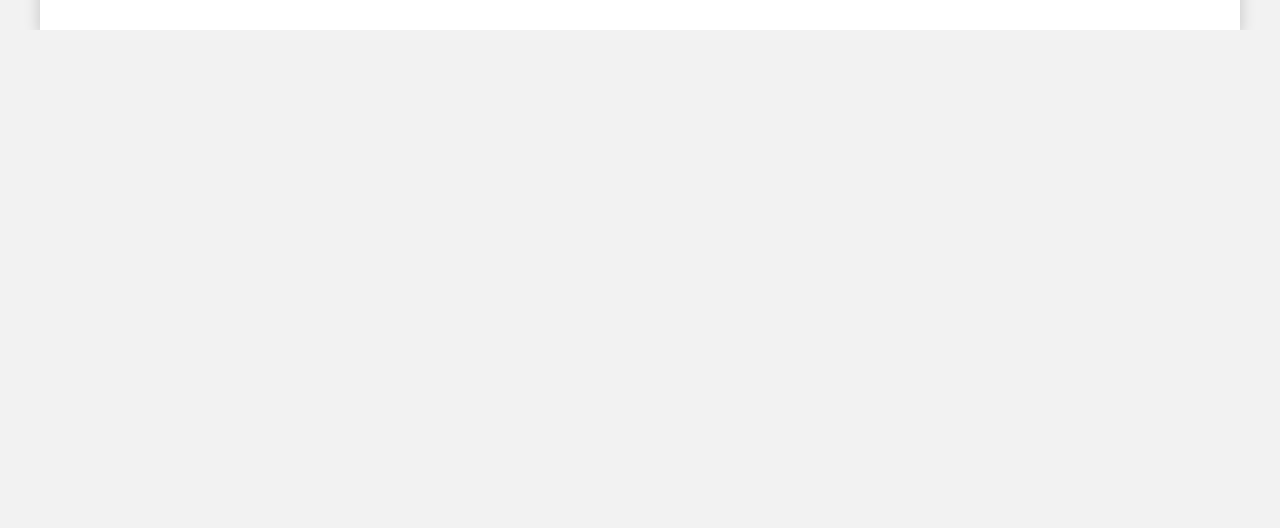
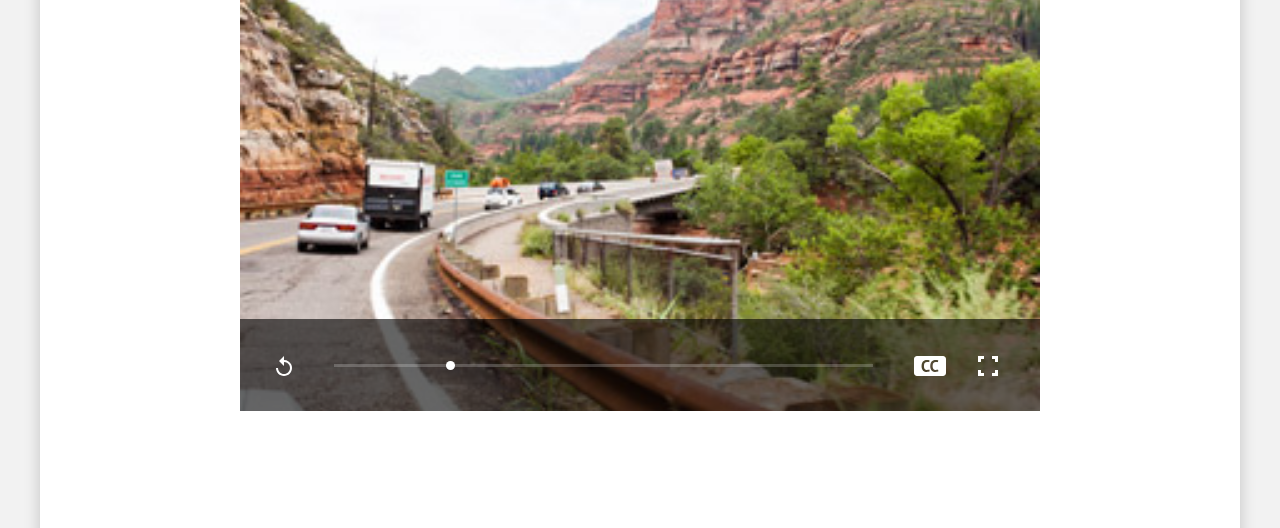
Before and after one commit to ryasikoksana/176437-sedona-1, a plain HTML site: page source/photo.html in a window 1280 px wide. Shown: the part 1669-2197 px from the top of the page. Before the commit the page ends 1699 px from the top, so only its background shows below. Drawn offline with nearby package versions, Linux system fonts and the light colour scheme; files that its build step writes are made by us from their sources.

Commit message:
Исправлены ошибки 2

```diff
--- a/source/less/blocks/popup.less
+++ b/source/less/blocks/popup.less
@@ -1,4 +1,5 @@
 .popup {
+  display: none;
   width: 320px;
   margin: 0 auto;
   font-family: "PT Sans", "Arial", sans-serif;
--- a/source/photo.html
+++ b/source/photo.html
@@ -149,7 +149,7 @@
             <h2 class="advantages__title advantages__title--video">Все еще сомневаетесь?</h2>
             <p class="advantages__text advantages__text--tablet">Смотрите видеопрезентацию и скорее за билетами, пока они не подорожали в очередной раз!</p>
           </div>
-          <div class="vid7eo">
+          <div class="video">
             <div class="video__controls">
               <div class="video__range-controls">
                 <div class="video__scale">
```
